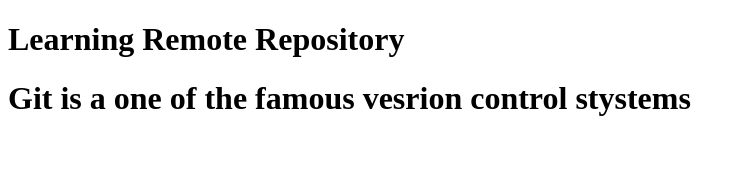
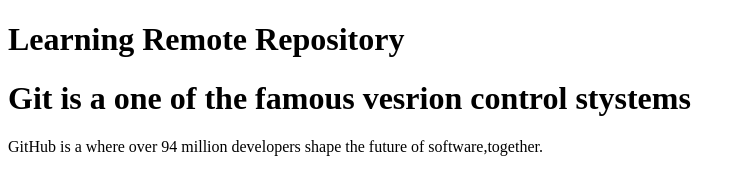
Before and after one commit to CHINNIPAWAR/Batch2209, a plain HTML site: page index.html in a window 1280 px wide. Shown: the whole page, without its empty margins (0-745 px from the left). Drawn offline with Linux system fonts and the light colour scheme.

Commit message:
added paragraph

```diff
--- a/index.html
+++ b/index.html
@@ -9,6 +9,7 @@
 <body>
     <h1>Learning Remote Repository</h1>
     <h1>Git is a one of the famous vesrion control stystems</h1>
+    <p>GitHub is a where over 94 million developers shape the future of software,together. </p>
 
 </body>
 </html>
```
